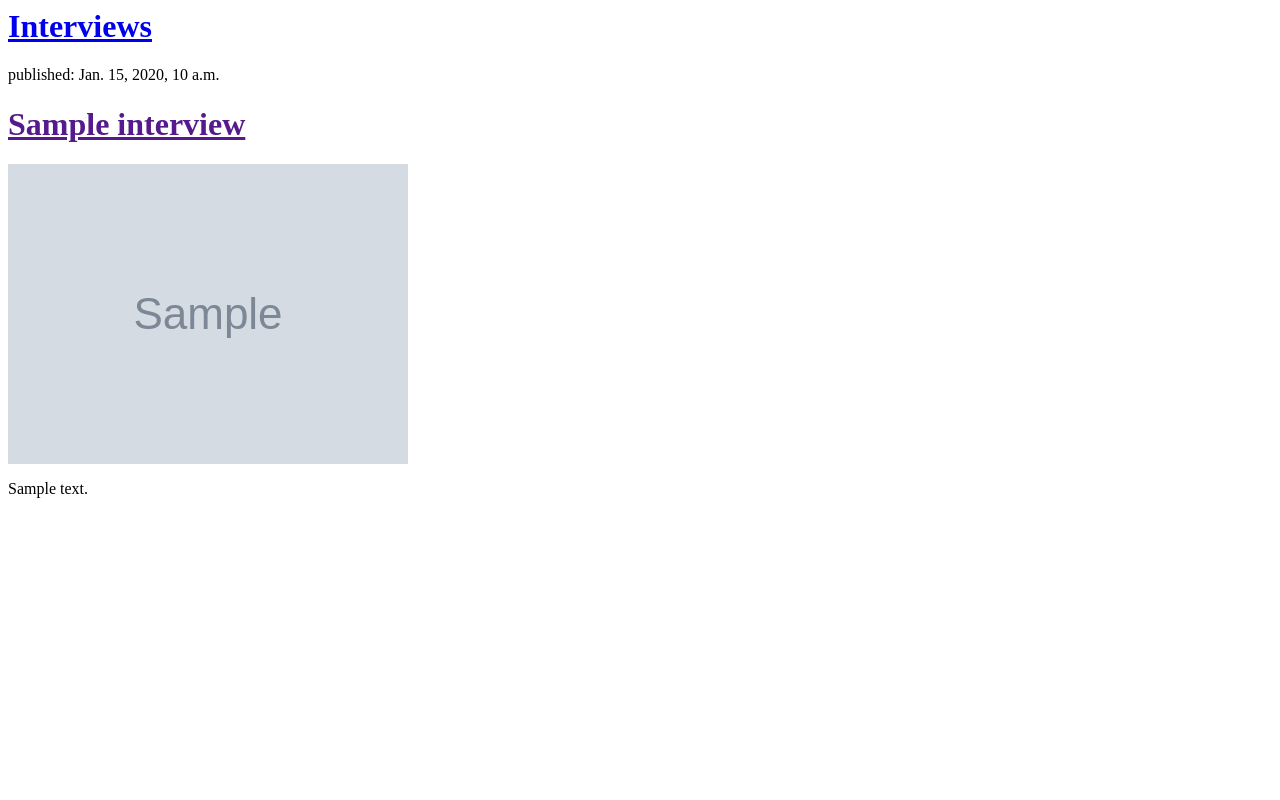
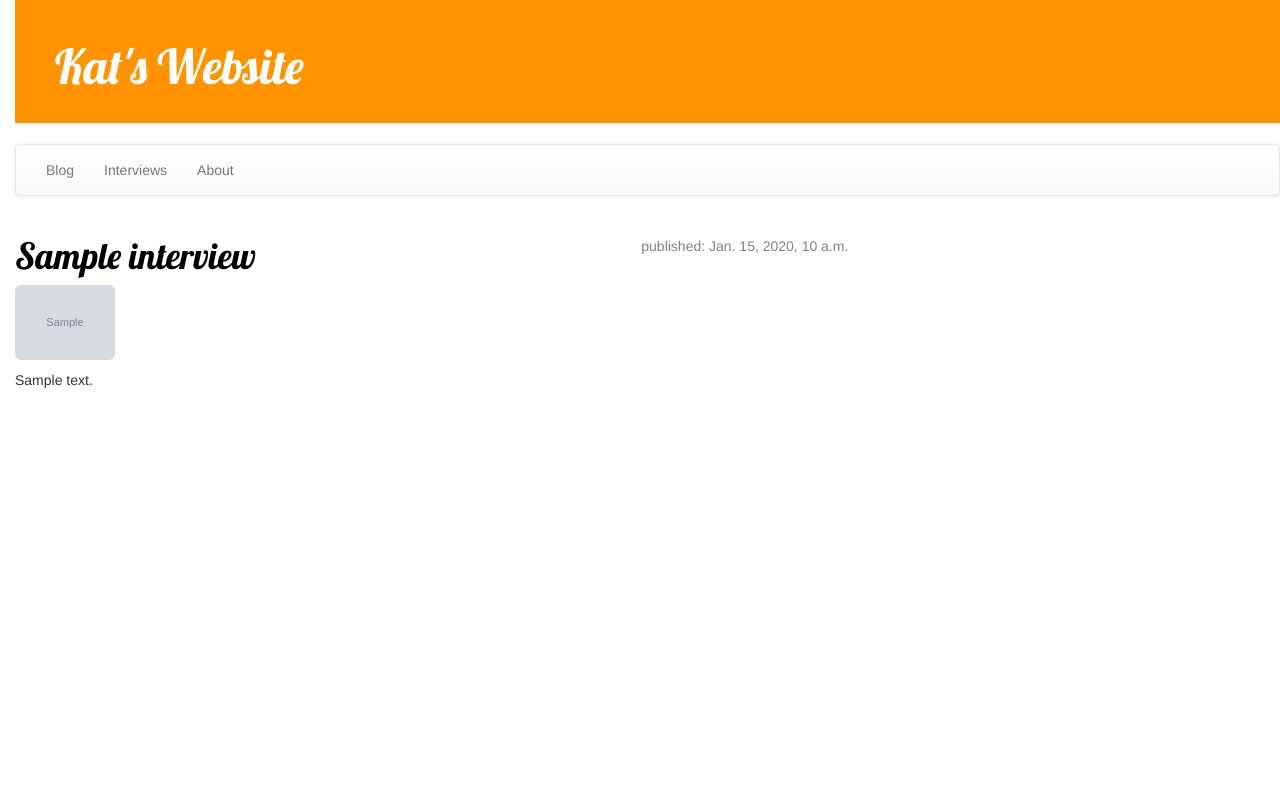
Before and after one commit to amolku/kats-website, a Django app: template interviews/templates/interviews/post_list.html in a window 1280 px wide. Run offline with Django 3.2, Linux system fonts and the light colour scheme; the template is opened without the code that fills it: values that come from a table or form of the project are taken from there, others are empty; tables that the repository leaves empty hold one stand-in row (values such as "Sample post"); grey boxes marked "Sample" are stand-in pictures; some libraries are stand-ins or nearby versions.

Commit message:
Added about me section via flatpages app, updated html templates.

```diff
--- /dev/null
+++ b/blog/static/css/blog.css
@@ -0,0 +1,60 @@
+h1 a {
+    color: #FCA205;
+}
+
+body {
+    padding-left: 15px;
+}
+
+h1 a {
+    color: #FCA205;
+    font-family: 'Lobster';
+}
+
+.page-header {
+    background-color: #ff9400;
+    margin-top: 0;
+    padding: 20px 20px 20px 40px;
+}
+
+.page-header h1, .page-header h1 a, .page-header h1 a:visited, .page-header h1 a:active {
+    color: #ffffff;
+    font-size: 36pt;
+    text-decoration: none;
+}
+
+.content {
+    margin-left: 40px;
+}
+
+h1, h2, h3, h4 {
+    font-family: 'Lobster', cursive;
+}
+
+.date {
+    float: right;
+    color: #828282;
+}
+
+.save {
+    float: right;
+}
+
+.post-form textarea, .post-form input {
+    width: 100%;
+}
+
+.top-menu, .top-menu:hover, .top-menu:visited {
+    color: #ffffff;
+    float: right;
+    font-size: 26pt;
+    margin-right: 20px;
+}
+
+.post {
+    margin-bottom: 70px;
+}
+
+.post h1 a, .post h1 a:visited {
+    color: #000000;
+}
--- /dev/null
+++ b/blog/templates/blog/base.html
@@ -0,0 +1,57 @@
+<!-- base html for blog post-list -->
+
+<!-- Blog Post List -->
+
+{% load staticfiles %}
+
+<html>
+    <head>
+        <title>Kat's Website</title>
+        <link rel="stylesheet" href="//maxcdn.bootstrapcdn.com/bootstrap/3.2.0/css/bootstrap.min.css">
+        <link rel="stylesheet" href="//maxcdn.bootstrapcdn.com/bootstrap/3.2.0/css/bootstrap-theme.min.css">
+        <link rel="stylesheet" href="{% static 'css/blog.css' %}">
+        <link href="http://fonts.googleapis.com/css?family=Lobster&subset=latin,latin-ext" rel="stylesheet" type="text/css">
+
+    </head>
+
+    <body>
+        <!-- BOOTSTRAP START -->
+        <div class="page-header">
+            <h1><a href="/">Kat's Website</a></h1>
+        </div>
+
+        <nav class="navbar navbar-default">
+          <div class="container-fluid">
+            <div>
+              <ul class="nav navbar-nav">
+                <li><a href="/">Blog</a></li>
+                <li><a href="/interviews/">Interviews</a></li>
+                <li><a href="/about/">About</a></li>
+              </ul>
+            </div>
+          </div>
+        </nav>
+
+
+        <!-- BOOTSTRAP END -->
+
+        <!--
+        <div class="page-header">
+            <h1><a href="/">Kat's Blog</a></h1>
+        </div>
+        -->
+
+
+        <div class=""
+
+        <div class="content container">
+            <div class="row">
+                <div class="col-md-8">
+                {% block content %}
+                {% endblock %}
+                </div>
+            </div>
+        </div>
+    </body>
+
+</html>
--- a/blog/urls.py
+++ b/blog/urls.py
@@ -1,6 +1,9 @@
+""" Blog urls """
+
 from django.conf.urls import url
 from . import views
 
 urlpatterns = [
     url(r'^$', views.post_list, name='post_list'),
+    url(r'^post/(?P<pk>[0-9]+)/$', views.post_detail, name='post_detail'),
 ]
--- a/interviews/templates/interviews/post_list.html
+++ b/interviews/templates/interviews/post_list.html
@@ -1,23 +1,17 @@
 <!-- Interviews post_list.html -->
 
-<!-- Blog Post List -->
+{% extends 'blog/base.html' %}
 
-<html>
-    <head>
-        <title>Kat's Interviews</title>
-    </head>
-    <body>
-        <div>
-            <h1><a href="/">Interviews</a></h1>
+{% block content %}
+    {% for interview in interviews %}
+        <div class="post">
+            <div class="date">
+                <p>published: {{ interview.published_date }}</p>
+            </div>
+            <h1><a href="{% url 'interview_detail' pk=interview.pk %}">{{ interview.title }}</a></h1>
+            <img class = "img-rounded" width = "100" src="{{ interview.picture.url }}" alt="...">
+            <p>{{ interview.text|linebreaks }}</p>
+
         </div>
-
-        {% for interview in interviews %}
-            <div>
-                <p>published: {{ interview.published_date }}</p>
-                <h1><a href="">{{ interview.title }}</a></h1>
-                <img src = "{{ interview.picture.url }}" />
-                <p>{{ interview.text|linebreaks }}</p>
-            </div>
-        {% endfor %}
-    </body>
-</html>
+    {% endfor %}
+{% endblock %}
--- a/interviews/urls.py
+++ b/interviews/urls.py
@@ -1,6 +1,9 @@
+""" Interviews URLS """
+
 from django.conf.urls import url
 from . import views
 
 urlpatterns = [
     url(r'^$', views.post_list, name='post_list'),
+    url(r'^interview/(?P<pk>[0-9]+)/$', views.interview_detail, name='interview_detail'),
 ]
--- a/interviews/views.py
+++ b/interviews/views.py
@@ -1,6 +1,6 @@
 """ Interviews views """
 
-from django.shortcuts import render
+from django.shortcuts import render, get_object_or_404
 from django.utils import timezone
 from .models import Interview
 
@@ -9,3 +9,7 @@ from .models import Interview
 def post_list(request):
     interviews = Interview.objects.filter(published_date__lte=timezone.now()).order_by('published_date')
     return render(request, 'interviews/post_list.html', {'interviews':interviews})
+
+def interview_detail(request, pk):
+    interview = get_object_or_404(Interview, pk=pk)
+    return render(request, 'interviews/post_detail.html', {'interview': interview})
--- a/kats_website/urls.py
+++ b/kats_website/urls.py
@@ -18,6 +18,7 @@ from django.conf.urls import include, url
 from django.contrib import admin
 from django.conf import settings
 from django.conf.urls.static import static
+from django.contrib.flatpages import views
 
 urlpatterns = [
     url(r'^admin/', admin.site.urls),
```
Also changed, not shown: blog/templates/blog/post_detail.html (added, +15 -0 lines), blog/templates/blog/post_list.html (+11 -18 lines), blog/views.py (+6 -1 lines), interviews/static/css/interviews.css (added, +62 -0 lines), interviews/templates/interviews/post_detail.html (added, +16 -0 lines), kats_website/settings.py (+7 -1 lines), templates/admin/base_site.html (added, +9 -0 lines), templates/admin/index.html (added, +82 -0 lines), templates/flatpages/default.html (added, +18 -0 lines).
